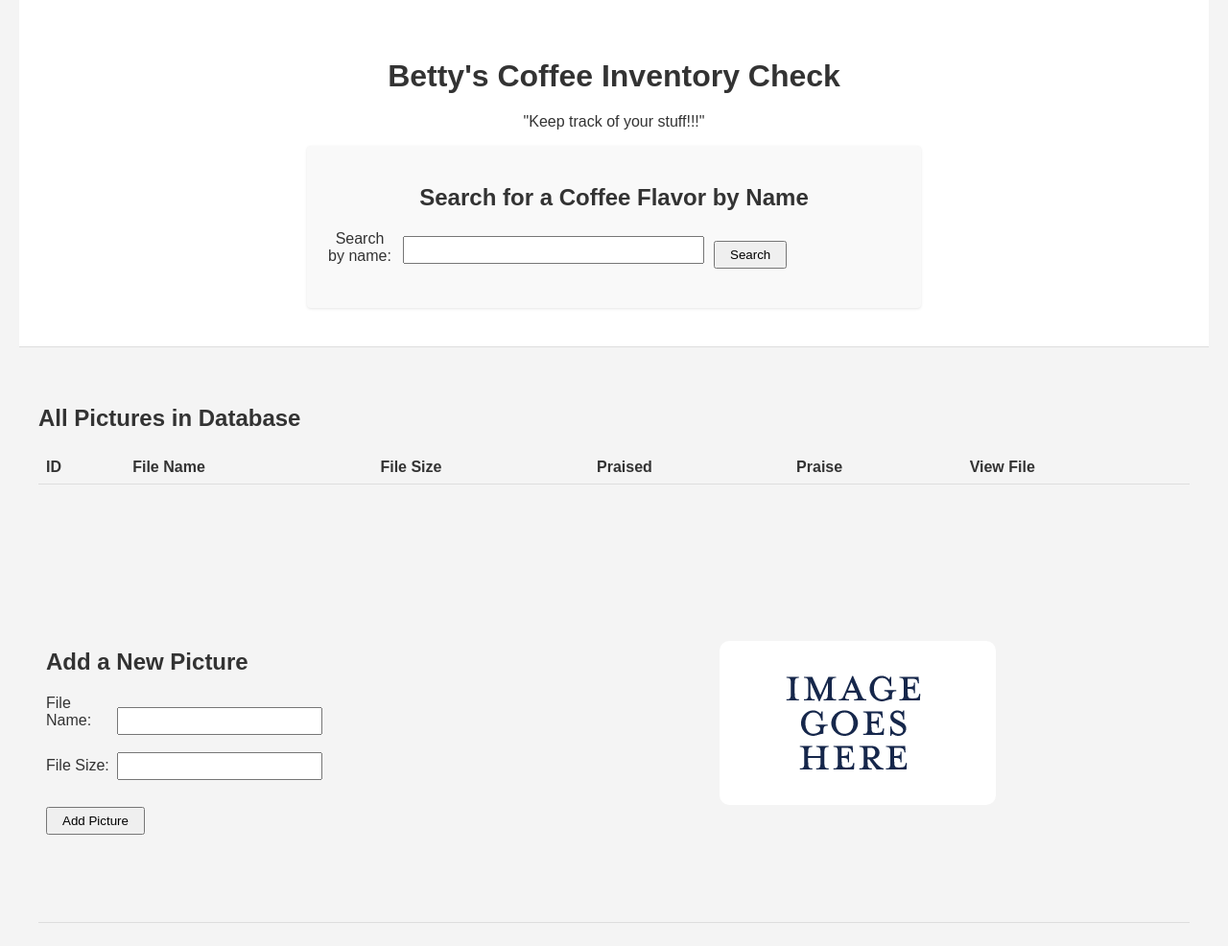
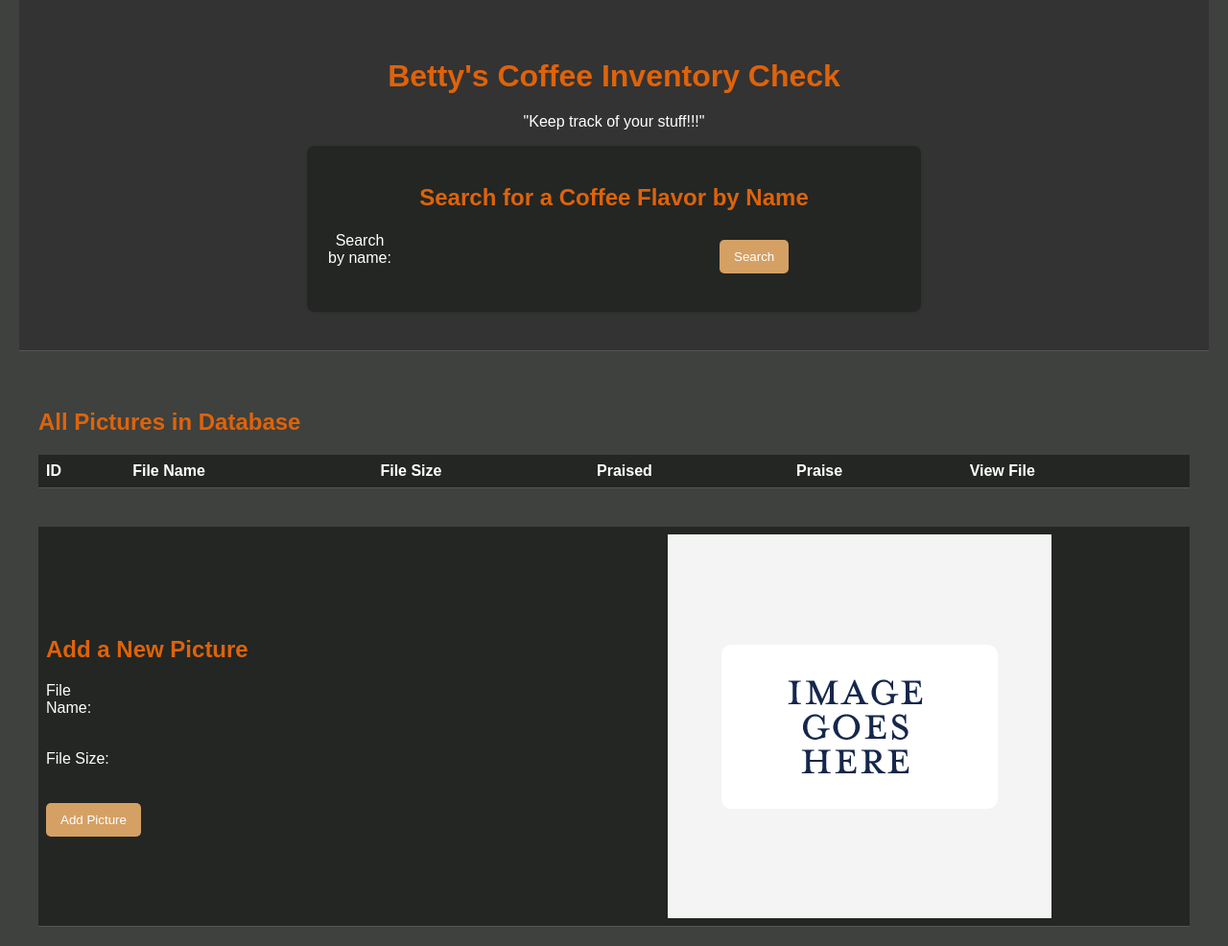
Before and after one commit to crayton07/Final_Project, a PHP site: page /catalog.php in a window 1280 px wide. Shown: the whole page at 96% size. Before the commit the page ends 962 px from the top, so only its background shows below. Run offline with PHP 8.4, Linux system fonts and the light colour scheme; the visitor is signed in with stand-in values (Sample User, id 1); data that the repository does not hold is empty.

Commit message:
changing colors in stylesTwo and used LLM to add hover elements to buttons

```diff
--- a/stylesTwo.css
+++ b/stylesTwo.css
@@ -1,16 +1,15 @@
 body {
     font-family: Arial, sans-serif;
-    background-color: #f4f4f4;
-    color: #333;
+    background-color: #3e413e; /* Updated background color */
+    color: #fff; /* Updated text color */
     max-width: 1200px;
     margin: 0 auto;
     padding: 20px;
 }
 
-/* Add a wrapper for the table for better layout control */
 .table-container {
     width: 100%;
-    overflow: hidden;  /* Contains the floated elements */
+    overflow: hidden;
     margin-bottom: 40px;
 }
 
@@ -18,24 +17,25 @@ table {
     width: 100%;
     margin-top: 20px;
     border-collapse: collapse;
+    background-color: #232623; /* Match table box color */
+    color: #fff;
 }
 
 th, td {
     padding: 8px;
     text-align: left;
-    border-bottom: 1px solid #ddd;
+    border-bottom: 1px solid #555; /* Darker border */
 }
 
 .half-width-left-align {
     width: 50%;
-    float: none;  /* Explicitly remove float */
+    float: none;
 }
 
-/* Create a clear break in the layout */
 .form-container {
     width: 100%;
-    clear: both;  /* Forces this below floated elements */
-    display: block;  /* Ensures block-level display */
+    clear: both;
+    display: block;
 }
 
 form {
@@ -51,26 +51,41 @@ label {
 }
 
 input[type="text"] {
-    padding: 5px;
+    padding: 10px; /* Adjusted padding */
     width: 200px;
+    border: none;
+    border-radius: 5px;
+    background-color: #232623; /* Match input color */
+    color: #fff;
 }
 
 input[type="submit"] {
     margin-top: 10px;
-    padding: 5px 15px;
+    padding: 10px 15px;
     cursor: pointer;
+    border: none;
+    border-radius: 5px;
+    background-color: #d5a064; /* Button background */
+    color: #fff;
+    transition: background-color 0.3s, transform 0.2s; /* Added hover transition */
+}
+
+input[type="submit"]:hover {
+    background-color: #de9a5b; /* Hover color */
+    transform: scale(1.05); /* Slight zoom on hover */
 }
 
 h1, h2 {
     margin-bottom: 20px;
+    color: #de630b; /* Updated heading color */
 }
 
 .search-container {
     margin-bottom: 40px;
     padding: 20px;
-    background-color: #fff;
-    border-radius: 4px;
-    box-shadow: 0 1px 3px rgba(0,0,0,0.1);
+    background-color: #333; /* Updated to dark theme */
+    border-radius: 8px; /* Slightly rounded corners */
+    box-shadow: 0 1px 3px rgba(0, 0, 0, 0.1);
 }
 
 .search-form {
@@ -81,8 +96,12 @@ h1, h2 {
 }
 
 .search-form input[type="text"] {
-    padding: 5px;
+    padding: 10px; /* Match input padding */
     width: 300px;
+    border-radius: 5px;
+    background-color: #232623; /* Match form input colors */
+    color: #fff;
+    border: none;
 }
 
 .search-results {
@@ -91,33 +110,26 @@ h1, h2 {
 
 .search-results h3 {
     margin-bottom: 15px;
-}
-
-.table-container {
-    margin-top: 40px;
-}
-
-.form-container {
-    margin-top: 40px;
+    color: #de630b;
 }
 
 .hero-section {
-    background-color: #fff;
+    background-color: #333; /* Updated to dark background */
     padding: 40px 20px;
-    margin: -20px -20px 40px -20px; /* Negative margin to stretch full width */
+    margin: -20px -20px 40px -20px;
     text-align: center;
-    border-bottom: 1px solid #ddd;
+    border-bottom: 1px solid #555;
 }
 
 .hero-title {
     font-size: 2.5em;
-    color: #333;
+    color: #de630b;
     margin-bottom: 15px;
 }
 
 .hero-subtitle {
     font-size: 1.2em;
-    color: #666;
+    color: #ccc; /* Softer subtitle color */
     margin-bottom: 30px;
     font-style: italic;
 }
@@ -126,102 +138,30 @@ h1, h2 {
     max-width: 600px;
     margin: 0 auto;
     padding: 20px;
-    background-color: #f9f9f9;
-    border-radius: 4px;
-    box-shadow: 0 1px 3px rgba(0,0,0,0.1);
-}
-
-/* Rest of your existing styles remain unchanged */
-.table-container {
-    width: 100%;
-    overflow: hidden;
-    margin-bottom: 40px;
+    background-color: #232623; /* Match box color */
+    border-radius: 8px;
+    box-shadow: 0 1px 3px rgba(0, 0, 0, 0.1);
 }
 
 a {
-    color: #d5a064;
+    color: #d5a064; /* Updated link color */
+    text-decoration: none;
+    transition: color 0.3s;
 }
 
-.flex-container {
-    display: flex;
-    justify-content: space-around;
-    align-items: center;
-    flex-wrap: wrap;
-}
-
-.flex-container-title {
-    display: flex;
-    justify-content: space-around;
-    align-items: center;
-    flex-wrap: wrap;
-    height: 30vh;
-    padding-bottom:70px;
-    padding-top: 90px;
-}
-
-
-.flex-container {
-    display: flex;
-    justify-content: space-around;
-    align-items: center;
-    flex-wrap: wrap;
-}
-
-.flex-container-title {
-    display: flex;
-    justify-content: space-around;
-    align-items: center;
-    flex-wrap: wrap;
-    height: 30vh;
-    padding-bottom:70px;
-    padding-top: 90px;
+a:hover {
+    color: #f7c08a; /* Hover effect for links */
 }
 
 .box {
-    width: 400px;
-    height: 400px;
-    margin-top: 30px;
-    display: flex;
-    justify-content: center;
-    align-items: center;
-    font-size: .5rem;
+    background-color: #232623;
     color: white;
     border-radius: 10px;
+    box-shadow: 0 4px 8px rgba(0, 0, 0, 0.2);
+    transition: transform 0.3s, box-shadow 0.3s;
 }
 
-.box {
-    background-color:  #232623;
+.box:hover {
+    transform: scale(1.05);
+    box-shadow: 0 8px 16px rgba(0, 0, 0, 0.3);
 }
-
-.box-header{
-    background-color:  #333;
-}
-
-.box-long{
-    width: 800px;
-    height: 100px;
-}
-
-.box-long2{
-    width: 400px;
-    height: 80px;
-}
-
-.box-circle{
-    width: 50px;
-    height: 50px;
-    border-radius: 50%;
-    background-color: #de630b;
-    margin-bottom: 30px;
-    margin-left: 30px;
-
-}
-
-.box-2 {
-    flex: 1;
-    background-color:  #333;
-}
-
-.pad-top{
-    padding-top: 1px;
-}
```
